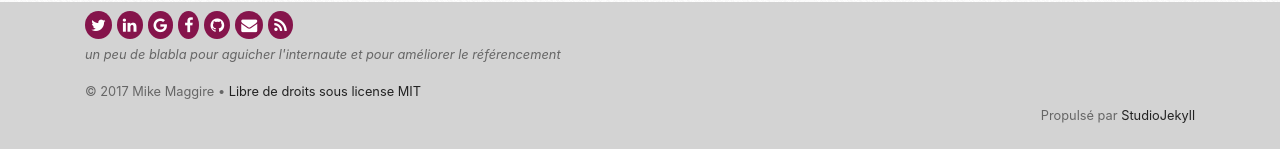
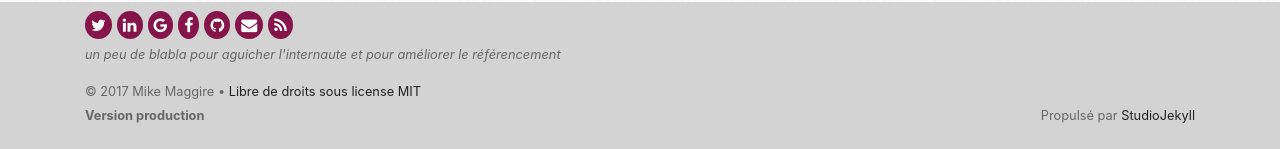
Before and after one commit to mikemaggire/studiojekyll-engine, a Jekyll site: the page built from _posts/2017-01-01-1er-article.md, in a window 1280 px wide. Shown: the part 748-897 px from the top of the page. Built offline with Jekyll 4.4.1, drawn with Linux system fonts in a browser that asks for light colours; nearby versions of some CDN libraries; comment, search, counter and statistics services are not loaded.

Commit message:
fix: version prod & img header prod

```diff
--- a/_includes/footer.html
+++ b/_includes/footer.html
@@ -56,14 +56,7 @@
       <!-- version -->
       <div class="col text-nowrap">
         {%- assign env = jekyll.environment -%}
-        {%- if env == 'development' -%}
-          <small><strong>Version developpement</strong></small>
-        {%- else -%}
-          {%- if env != 'production' -%}
-            <small><strong>Version {{ env }} </strong></small>
-          {%- endif -%}
-        {%- endif -%}
-
+        <small><strong>Version {{ env }} </strong></small>
         {%- if site.version -%}
           {%- if env == blank or env == 'development' -%}basée sur {% endif %}
           <small>&#151 {{ site.version }}</small>
--- a/_layouts/page.html
+++ b/_layouts/page.html
@@ -6,7 +6,7 @@ layout: default
 
     <!-- master head image and color-->
     {% if page.masthead-img %}
-    <div class="masthead-img" style="background-image: url('{{ site.basurl }}/assets/img/{{ page.masthead-img }}');">
+    <div class="masthead-img" style="background-image: url('{{ site.baseurl }}/assets/img/{{ page.masthead-img }}');">
         <header class="masthead">
     {% else %}
         <header class="masthead" style="background-color: {{ page.masthead-color | default: 'white' }}">
--- a/_layouts/post.html
+++ b/_layouts/post.html
@@ -6,7 +6,7 @@ layout: default
 
     <!-- master head image and color-->
     {% if page.masthead-img %}
-    <div class="masthead-img" style="background-image: url('{{ site.basurl }}/assets/img/{{ page.masthead-img }}'); color:white;">
+    <div class="masthead-img" style="background-image: url('{{ site.baseurl }}/assets/img/{{ page.masthead-img }}'); color:white;">
         <header class="masthead">
     {% else %}
         <header class="masthead" style="background-color: {{ page.masthead-color | default: 'white' }}">
```
